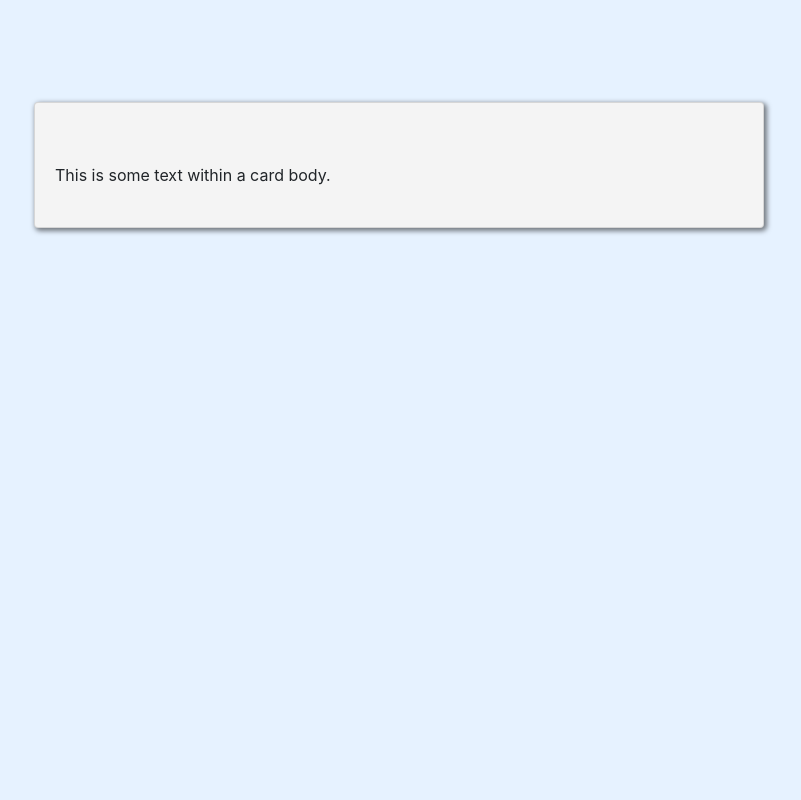
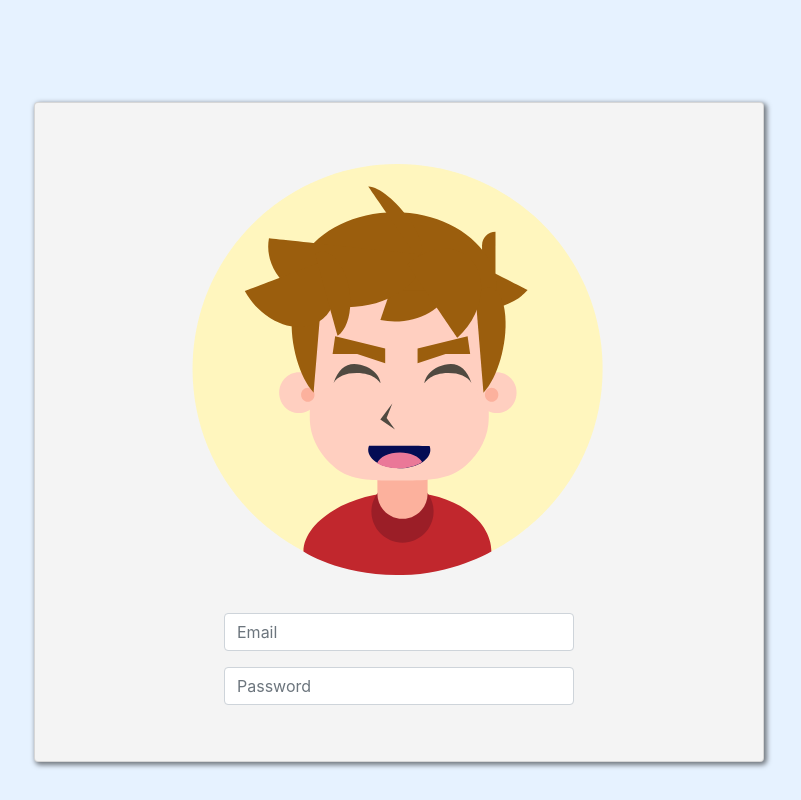
Before and after one commit to MicahJank/login-portal, a plain HTML site: page index.html in a window 1280 px wide. Shown: the whole page, without its empty margins (241-1042 px from the left). Drawn offline with nearby package versions, Linux system fonts and the light colour scheme.

Commit message:
login-portal
added forms for the user to enter email and password using bootsraps forms

```diff
--- a/index.html
+++ b/index.html
@@ -23,7 +23,17 @@
             <div class="col-8">
                 <div class="card sign-in-card">
                     <div class="card-body">
-                        This is some text within a card body.
+                        <img class="img-fluid sign-in-img" src="/assets/Micah Svg.svg" alt="login-image">
+                        <form class="sign-in-form">
+                            <div class="form-group">
+                                <input type="email" class="form-control" id="emailInput" aria-describedby="emailHelp"
+                                    placeholder="Email">
+                            </div>
+                            <div class="form-group">
+                                <input type="password" class="form-control" id="passwordInput" placeholder="Password">
+                            </div>
+                        </form>
+
                     </div>
                 </div>
             </div>
--- a/main.css
+++ b/main.css
@@ -13,3 +13,15 @@ body.sign-in {
     -webkit-box-shadow: 2px 2px 5px 1px rgba(0, 0, 0, .5);
     -moz-box-shadow: 2px 2px 5px 1px rgba(0, 0, 0, .5);
 }
+
+img.sign-in-img {
+    display: block;
+    margin: auto;
+    padding: 0 2rem 2rem;
+    width: 70%;
+}
+
+form.sign-in-form {
+    max-width: 350px;
+    margin: auto;
+}
```
